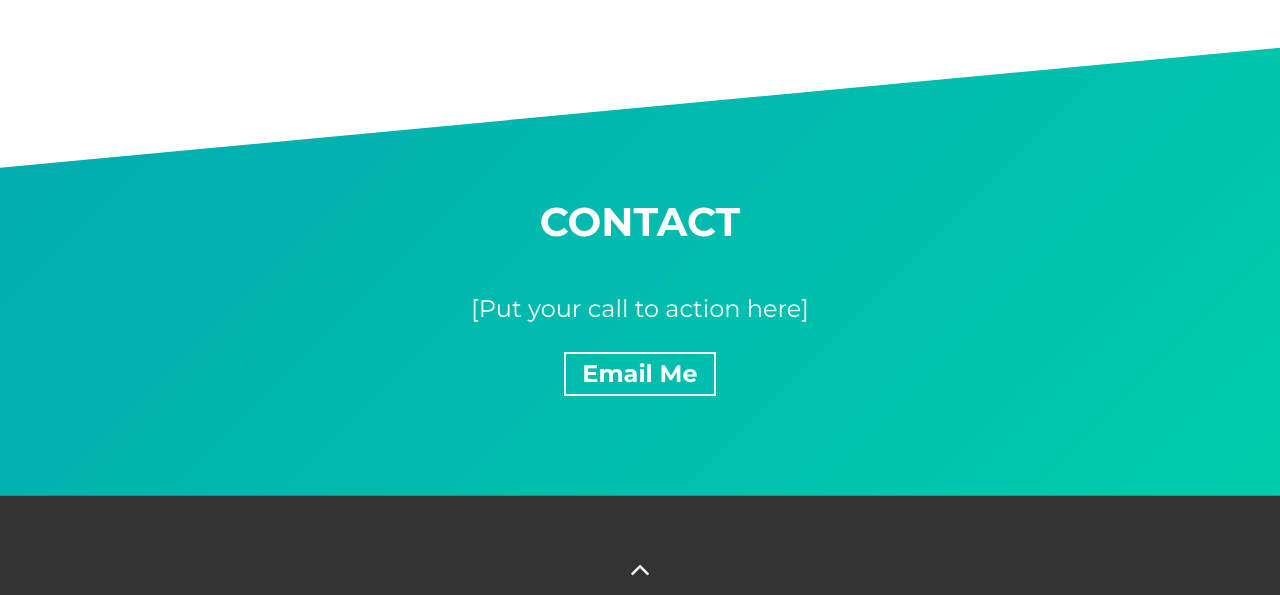
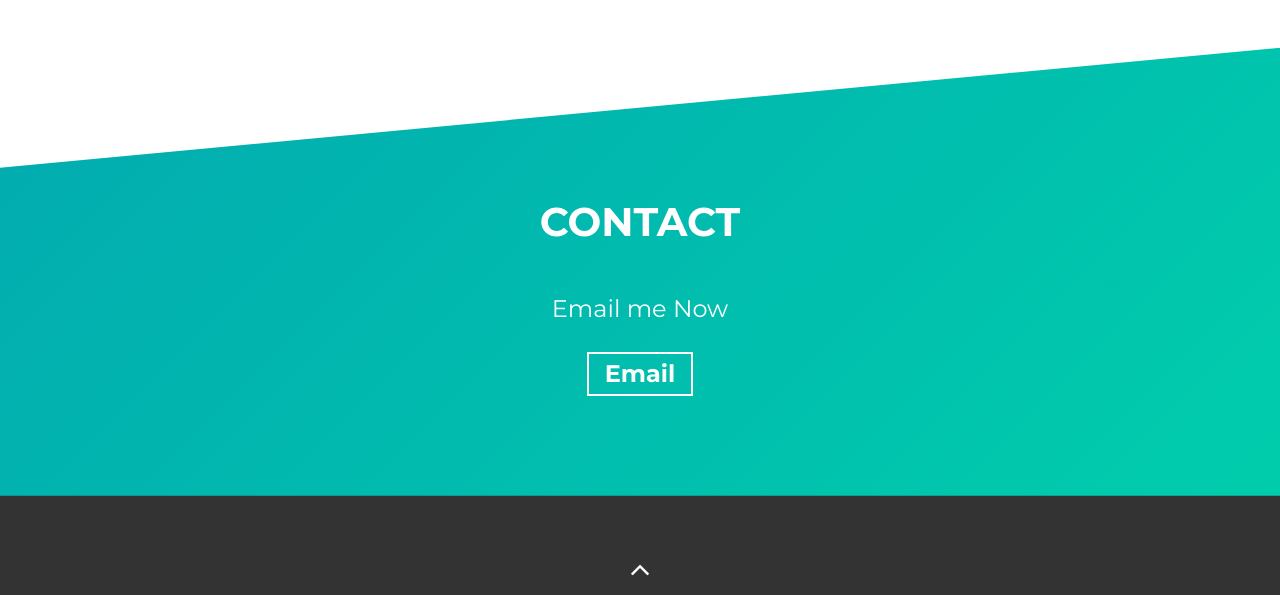
Before and after one commit to kali0Charan/Portfolio, a website built with Parcel: page src/index.html in a window 1280 px wide. Shown: the part 2767-3362 px from the top of the page. Built offline with nearby package versions, Linux system fonts and the light colour scheme.

Commit message:
clean up

```diff
--- a/src/index.html
+++ b/src/index.html
@@ -81,7 +81,7 @@
                   rel="noreferrer"
                   target="_blank"
                   class="cta-btn cta-btn--resume"
-                  href="assets/resume1.pdf"
+                  href="assets/resume.pdf"
                 >
                   View Resume
                 </a>
@@ -262,13 +262,13 @@
       <div class="container">
         <h2 class="section-title">Contact</h2>
         <div class="contact-wrapper load-hidden">
-          <p class="contact-wrapper__text">[Put your call to action here]</p>
+          <p class="contact-wrapper__text">Email me Now</p>
           <a
             rel="noreferrer"
             target="_blank"
             class="cta-btn cta-btn--resume"
             href="mailto:ananttiwariali@gamil.com"
-            >Email Me</a
+            >Email</a
           >
         </div>
       </div>
```
Also changed, not shown: package.json (+2 -5 lines), src/assets/profile.jpg (deleted), src/assets/project.jpg (deleted), 2 other files.
